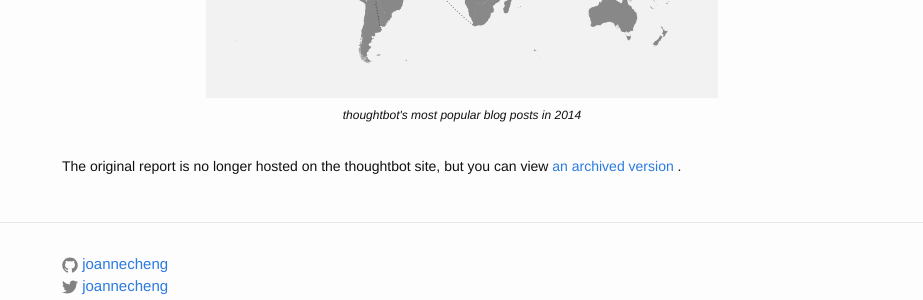
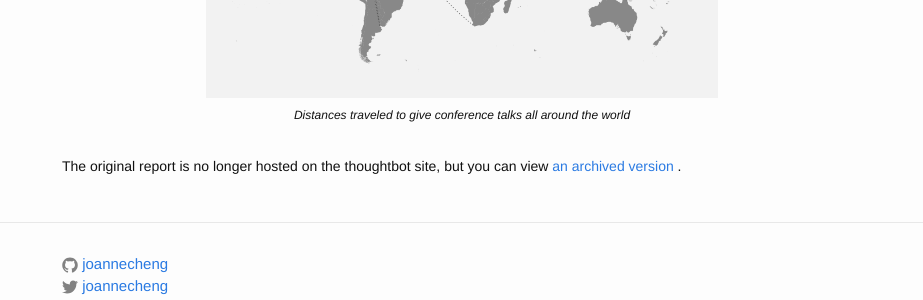
Before and after one commit to joannecheng/joannecheng.github.io, a Jekyll site: the page built from projects/thoughtbot-2014.html, in a window 1280 px wide. Shown: the part 1231-1531 px from the top of the page, without its empty margins (178-1101 px from the left). Built offline with Jekyll 4.4.1, drawn with Linux system fonts in a browser that asks for light colours; nearby versions of some CDN libraries; library files that are not in the unit come from our copies.

```diff
--- a/projects/thoughtbot-2014.html
+++ b/projects/thoughtbot-2014.html
@@ -57,7 +57,7 @@
       alt="thoughtbot's conference talk routes" />
 
     <div class="f7 i tc">
-      thoughtbot's most popular blog posts in 2014
+      Distances traveled to give conference talks all around the world
     </div>
   </section>
 
```
